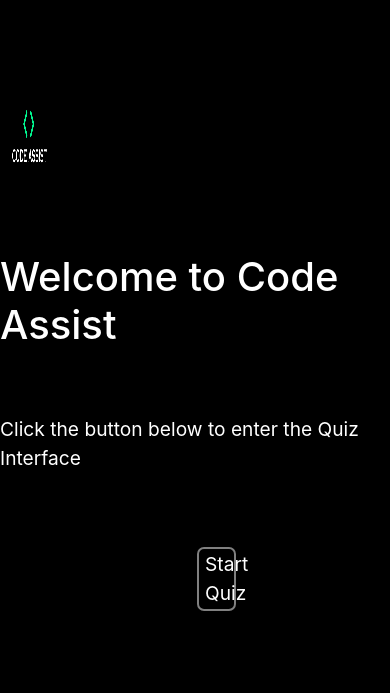
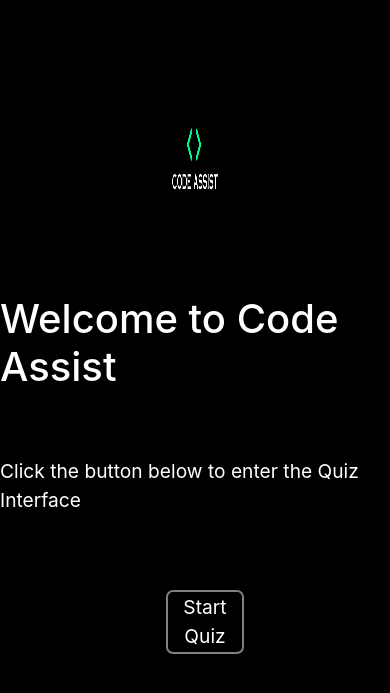
Before and after one commit to YashModi1804/CodeAssist, a Flask app: page / in a window 390 px wide. Shown: the top 693 px of the page. Run offline with Flask 3, Linux system fonts and the light colour scheme; some libraries are stand-ins or nearby versions.

Commit message:
responsive 2

```diff
--- a/static/styles.css
+++ b/static/styles.css
@@ -340,3 +340,34 @@ label.radio input:checked + span {
   text-decoration: none;
   font-weight: 500;
 }
+@media screen and (max-width: 768px) {
+  .celebration {
+    top: 25%;
+    left: 50%;
+    transform: translate(-50%, -50%);
+    font-size: 3em; /* Adjust font size for smaller screens */
+  }
+}
+@media screen and (max-width: 768px){
+  .logo {
+    height: 35vh;
+    width: 20vw;
+    display: flex;
+    margin-left: 40%;
+  }
+  #start-quiz-btn{
+    border: 2px solid grey;
+    border-radius: 7px ;
+  }
+
+  #quiz-container button{
+    justify-content: center;
+    align-items: center;
+    width: 20vw;
+    color: rgb(0, 255, 166);
+    margin-left: 5vw;
+    margin-top: 7vh;
+  }
+
+
+}
```
